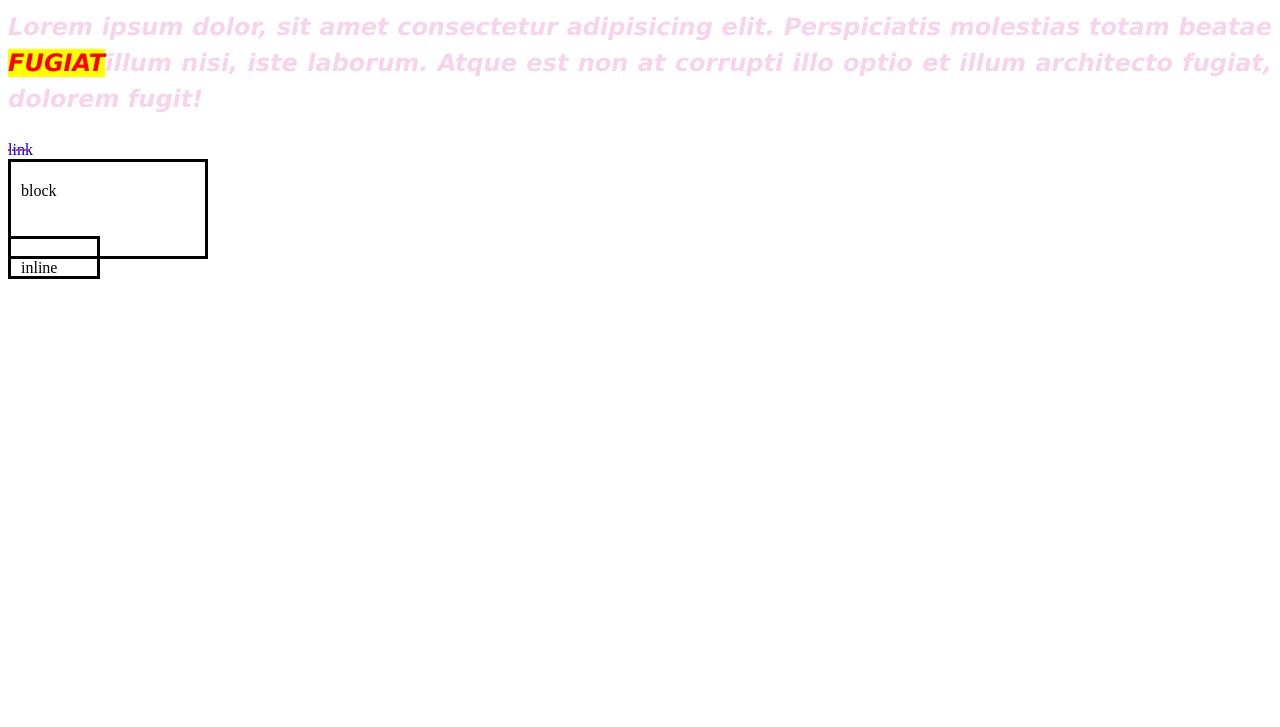
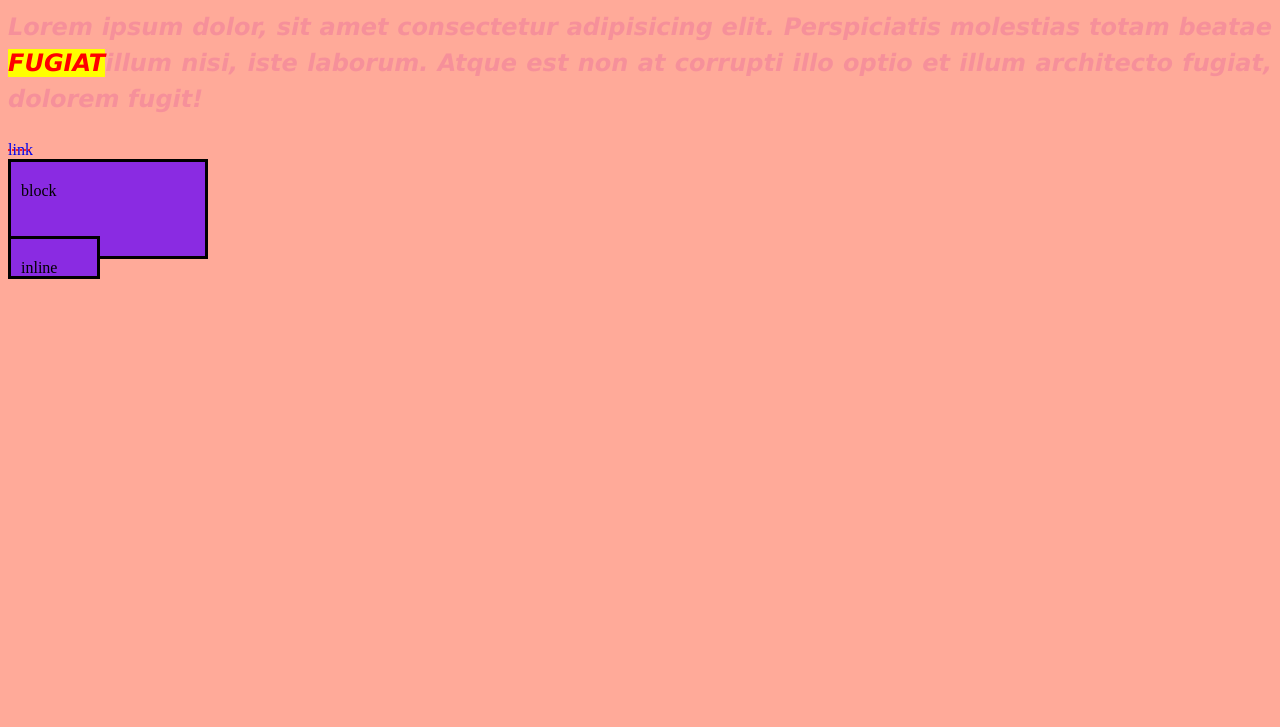
Before and after one commit to pedro-almeida97/fundamentosCSS, a plain HTML site: page index.html in a window 1280 px wide. Shown: the part 73-800 px from the top of the page. Drawn offline with Linux system fonts and the light colour scheme.

Commit message:
background Color, background image, background repeat

```diff
--- a/style.css
+++ b/style.css
@@ -1,3 +1,7 @@
+body {
+  background-color: #fa9;
+}
+
 mark {
   color: red;
   text-transform: uppercase;
@@ -25,6 +29,7 @@ span {
   width: 200px;
   height: 100px;
   border: solid;
+  background-color: blueviolet;
 }
 
 .padding {
```
